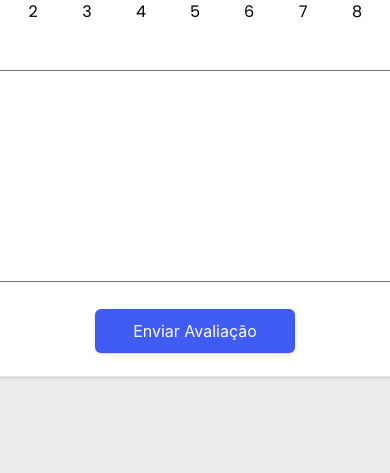
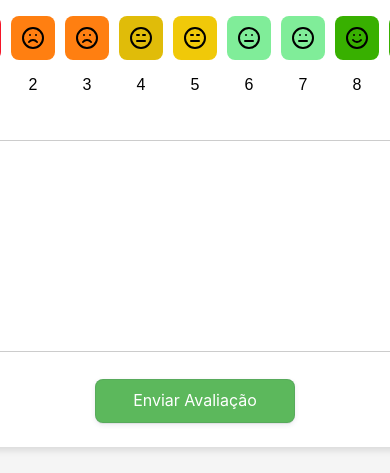
Before and after one commit to AronNascimento2/ratingSubjects, a React (Vite) app: page / in a window 390 px wide. Shown: the part 295-768 px from the top of the page. Built offline with nearby package versions, Linux system fonts and the light colour scheme; no server answers; the database is empty.

Commit message:
feat: add pt-br

```diff
--- a/index.html
+++ b/index.html
@@ -1,5 +1,5 @@
 <!DOCTYPE html>
-<html lang="en">
+<html lang="pt-BR">
   <head>
     <meta charset="UTF-8" />
     <link rel="preconnect" href="https://fonts.googleapis.com" />
--- a/src/index.css
+++ b/src/index.css
@@ -175,3 +175,107 @@
   font-weight: 900;
   font-style: italic;
 }
+/* Geral */
+body {
+  margin: 0;
+  font-family: Arial, sans-serif;
+  display: flex;
+  justify-content: center;
+  align-items: center;
+  min-height: 100vh;
+  background-color: #f5f5f5;
+}
+
+.card {
+  border-radius: 8px;
+  width: 90%; /* Largura responsiva */
+  max-width: 600px; /* Máximo em telas maiores */
+  display: flex;
+  flex-direction: column;
+  align-items: center;
+  background: white;
+  padding: 24px;
+  box-shadow: 0 4px 6px rgba(0, 0, 0, 0.1);
+}
+
+.rating-container {
+  display: flex;
+  gap: 10px;
+  flex-wrap: wrap; /* Permite quebrar linha para responsividade */
+  justify-content: center;
+}
+
+.rating-item {
+  display: flex;
+  flex-direction: column;
+  align-items: center;
+  gap: 5px;
+}
+
+.rating-icon {
+  border-radius: 8px;
+  padding: 10px;
+  cursor: pointer;
+  display: flex;
+  align-items: center;
+  justify-content: center;
+  transition: transform 0.2s ease, background-color 0.2s ease;
+}
+
+.rating-icon.active {
+  border: 2px solid #000;
+  transform: scale(1.1);
+}
+
+textarea {
+  width: 100%;
+  height: 150px;
+  padding: 10px;
+  resize: none;
+  border: 1px solid #ccc;
+  border-radius: 8px;
+}
+
+.button-send {
+  padding: 10px 20px;
+  border: none;
+  border-radius: 8px;
+  background-color: #5cb85c;
+  color: white;
+  cursor: pointer;
+  transition: background-color 0.2s ease;
+}
+
+.button-send:disabled {
+  background-color: #ccc;
+  cursor: not-allowed;
+}
+
+.button-send.login {
+  background-color: #007bff;
+}
+
+/* Responsividade */
+@media (max-width: 768px) {
+  .card {
+    padding: 16px;
+  }
+
+  .rating-container {
+    gap: 5px;
+  }
+
+  textarea {
+    height: 120px;
+  }
+}
+
+@media (max-width: 480px) {
+  .card {
+    padding: 12px;
+  }
+
+  textarea {
+    height: 100px;
+  }
+}
```
